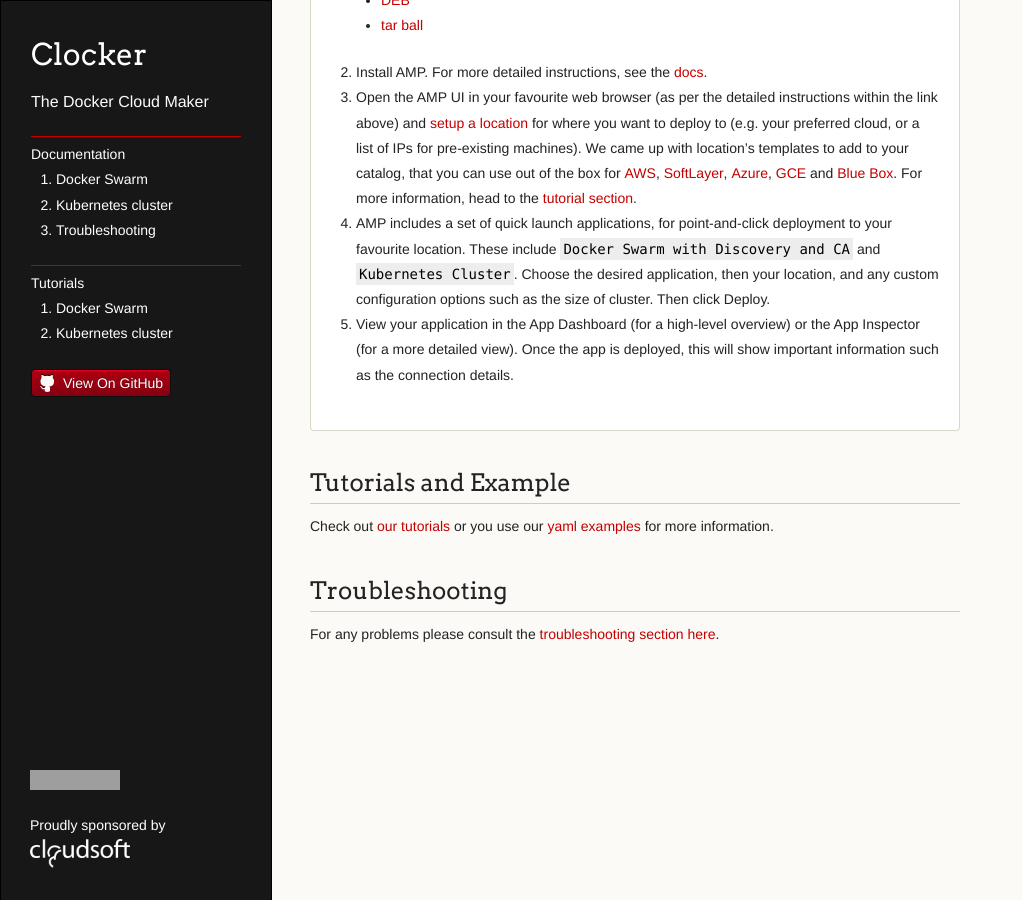
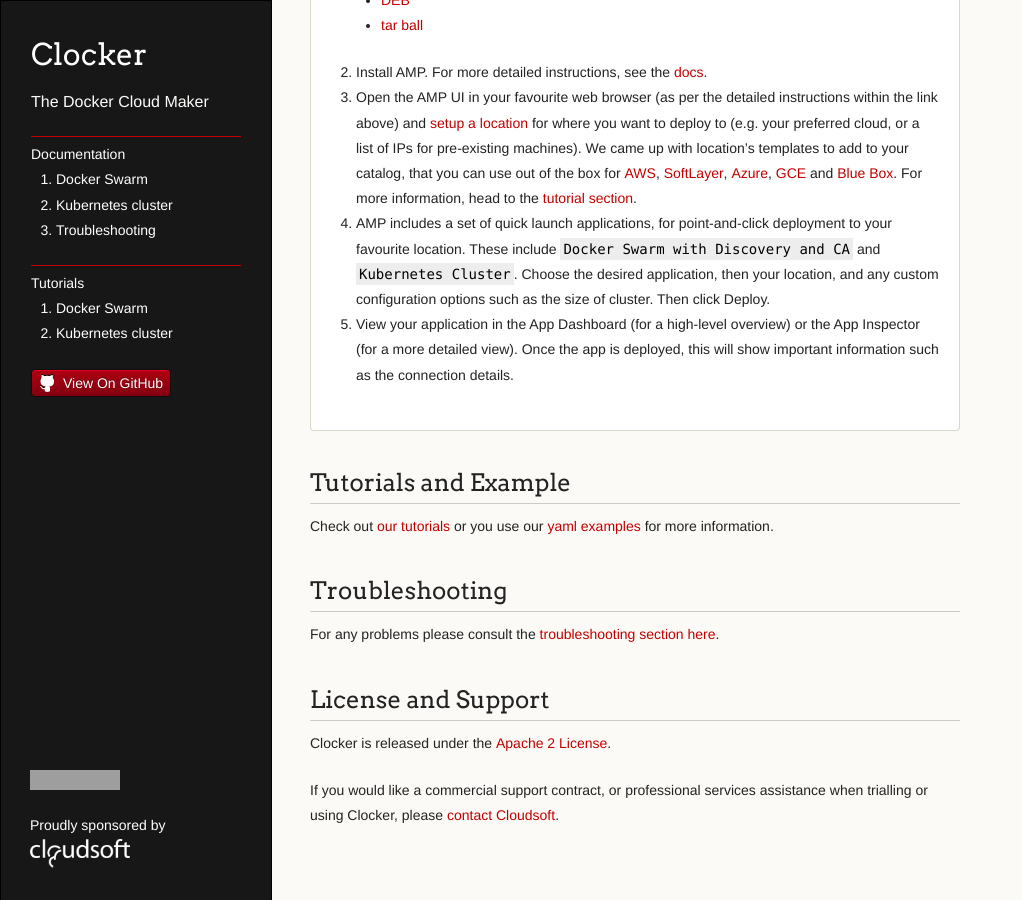
Before and after one commit to brooklyncentral/clocker, a Jekyll site: the page built from index.md, in a window 1280 px wide and 900 px high, scrolled down 793 px. Shown: the whole window, without its empty margins (0-1022 px from the left). Built offline with Jekyll 4.4.1, drawn with Linux system fonts in a browser that asks for light colours; grey boxes are pictures that could not be loaded.

Commit message:
Add licence section

```diff
--- a/index.md
+++ b/index.md
@@ -69,3 +69,8 @@
 
 ## Troubleshooting
 For any problems please consult the [troubleshooting section here](./docs/troubleshooting.html).
+
+## License and Support
+Clocker is released under the [Apache 2 License](https://www.apache.org/licenses/LICENSE-2.0).
+
+If you would like a commercial support contract, or professional services assistance when trialling or using Clocker, please [contact Cloudsoft](http://www.cloudsoft.io/contact).
```
